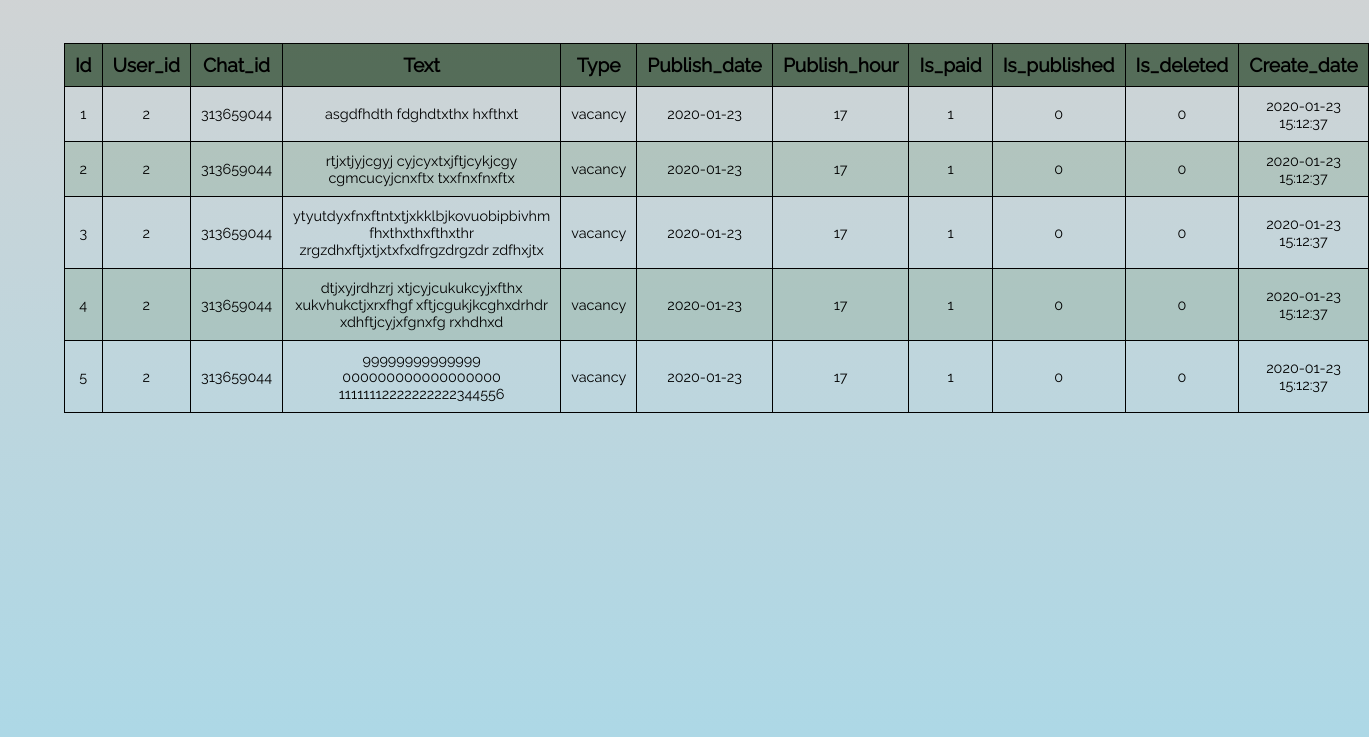
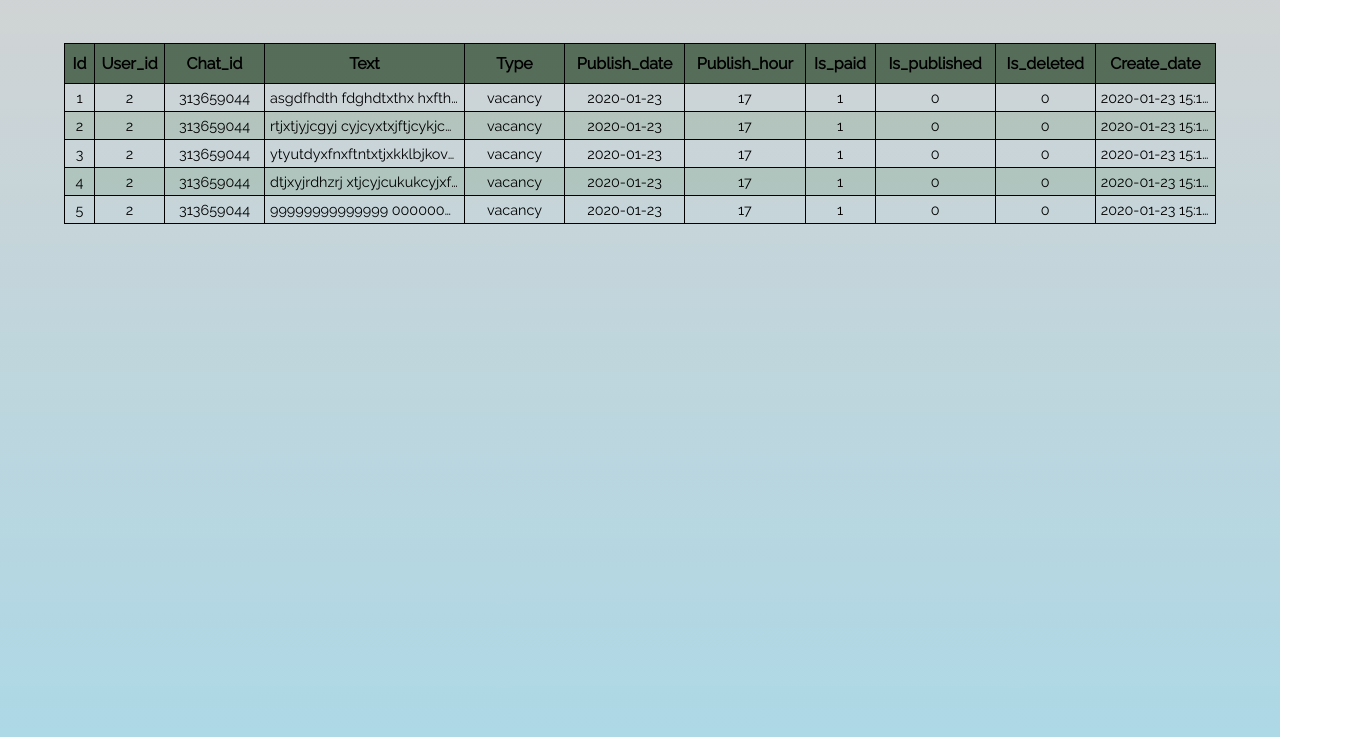
Before and after one commit to gab1991/Lushij-s_project, a website built with Parcel: page index.html in a window 1280 px wide. Shown: the part 63-800 px from the top of the page, 1369 px wide, since content can reach past the window. Built offline with nearby package versions, Linux system fonts and the light colour scheme.

Commit message:
fixing css mostly

```diff
--- a/src/index.js
+++ b/src/index.js
@@ -1,4 +1,4 @@
-import { data } from "/src/data.js";
+import {data} from "/src/data.js";
 
 const table = document.querySelector('.content-table');
 const tbody = table.querySelector('tbody');
@@ -23,7 +23,7 @@ function addRows() {
 }
 
 function clearRows() {
-    while(tbody.firstChild) {
+    while (tbody.firstChild) {
         tbody.removeChild(tbody.firstChild);
     }
 }
@@ -35,7 +35,7 @@ function loadTable() {
     });
 }
 
-function getListOfHeadings(thead){
+function getListOfHeadings(thead) {
     const headers = thead.querySelectorAll('th');
     const list = [];
     headers.forEach(header => {
--- a/src/styles.css
+++ b/src/styles.css
@@ -1,4 +1,4 @@
-*{
+* {
   padding: 0;
   margin: 0;
   box-sizing: border-box;
@@ -21,31 +21,63 @@ h1 {
   padding: 10px;
 }
 
-table, td, th{
+table,
+td,
+th {
   border: 1px solid black;
-  padding: 10px;
+  padding: 5px;
 }
 
+td {
+  overflow: hidden;
+  text-overflow: ellipsis;
+  white-space: nowrap;
+}
 
-.content-table{
-  width:90%;
+.content-table {
+  table-layout: fixed;
+  overflow: hidden;
+  width: 90%;
   margin-top: 2%;
   margin-left: 5%;
   margin-right: 5%;
   border-collapse: collapse;
 }
 
-.content-table thead tr{
-
+.content-table thead tr {
   background-color: rgba(16, 49, 16, 0.63);
-  font-size: 1.2em;
   font-weight: bold;
+  height: 40px;
 }
 
-.content-table tbody tr{
+.content-table tbody tr {
   font-size: 0.9em;
 }
 
-.content-table tbody tr:nth-of-type(even){
+.content-table tbody tr:nth-of-type(even) {
   background-color: rgba(85, 131, 84, 0.2);
 }
+
+table>thead>tr>th:nth-child(1) {
+  width: 30px;
+}
+
+table>thead>tr>th:nth-child(2),
+table>thead>tr>th:nth-child(8) {
+  width: 70px;
+}
+
+table>thead>tr>th:nth-child(3),
+table>thead>tr>th:nth-child(5),
+table>thead>tr>th:nth-child(10) {
+  width: 100px;
+}
+
+table>thead>tr>th:nth-child(4) {
+  width: 200px;
+}
+
+td:focus {
+  white-space: normal;
+  border: 3px solid rgb(76, 143, 165);
+}
```
